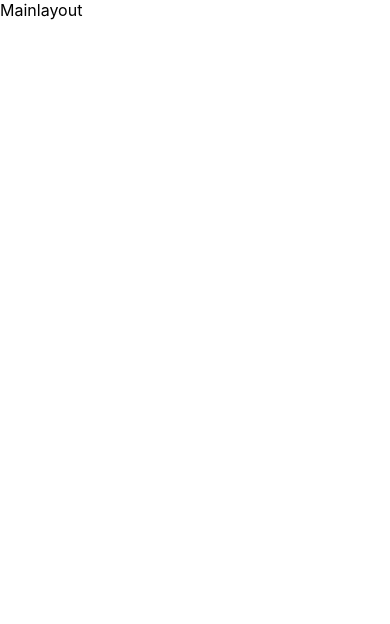
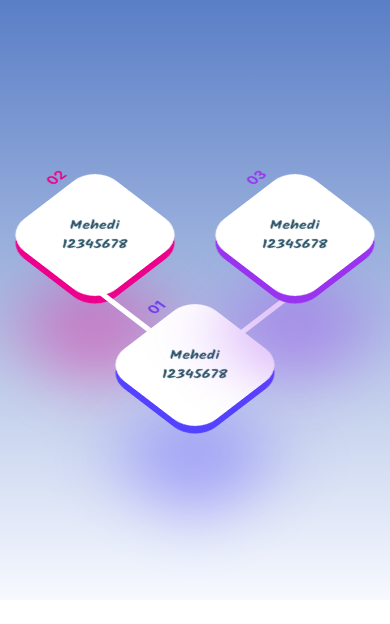
Before and after one commit to Konnexions-Ksac/DataViz, a React (Create React App) app in the folder my-app/: page / in a window 390 px wide. Shown: the top 624 px of the page. Built offline with nearby package versions, Linux system fonts and the light colour scheme.

Commit message:
Ranking done

```diff
--- /dev/null
+++ b/my-app/src/components/Ranking/Ranking.css
@@ -0,0 +1,332 @@
+@import url("https://fonts.googleapis.com/css2?family=Kalam:wght@400;700&display=swap");
+.ranking {
+  height: 800px;
+  background-image: linear-gradient(#5a7ec6, #f7f9ff);
+}
+
+.ranking-container {
+  max-width: 1200px;
+  margin: 0 auto;
+  padding: 100px 15px;
+  display: grid;
+  grid-template-columns: repeat(3, 1fr);
+  justify-items: center;
+  height: 100%;
+}
+
+.container-1 {
+  order: 0;
+  margin-top: 35px;
+  margin-left: 100px;
+}
+.container-2 {
+  order: 1;
+  margin-bottom: 35px;
+  align-self: flex-end;
+}
+.container-3 {
+  order: 2;
+  margin-top: 35px;
+  margin-right: 100px;
+}
+
+.box-container {
+  position: relative;
+  width: 250px;
+  height: 250px;
+  display: flex;
+  justify-content: center;
+  align-items: center;
+}
+
+.title {
+  position: absolute;
+  width: 100%;
+  height: 100%;
+  text-align: center;
+  top: -70px;
+  right: 10px;
+  transform: rotateX(45deg) rotateZ(-45deg);
+}
+.title-1 {
+  color: #5342ff;
+}
+.title-2 {
+  color: #ec008c;
+}
+.title-3 {
+  color: #9933ef;
+}
+
+.title h1 {
+  font-size: 40px;
+}
+
+.box {
+  position: relative;
+  width: 250px;
+  height: 250px;
+  transform: rotateX(40deg) rotateZ(-45deg);
+  z-index: 1;
+}
+
+.box-data {
+  position: absolute;
+  width: 250px;
+  height: 250px;
+  background-color: #fff;
+  z-index: 2;
+  border-radius: 50px;
+  display: flex;
+  justify-content: center;
+  align-items: center;
+}
+
+.underlay {
+  position: absolute;
+  width: 250px;
+  height: 250px;
+  z-index: 1;
+  border-radius: 50px;
+  top: 12px;
+  right: 12px;
+}
+
+.underlay-1 {
+  background-color: #ec008c;
+  box-shadow: -80px 80px 70px 0 rgba(236, 0, 140, 0.35);
+}
+.underlay-2 {
+  background-color: #5342ff;
+  box-shadow: -80px 80px 70px 0 rgba(83, 66, 255, 0.35);
+}
+.underlay-3 {
+  background-color: #9933ef;
+  box-shadow: -80px 80px 70px 0 rgba(153, 51, 239, 0.35);
+}
+
+.box-credential {
+  padding: 10px 20px;
+  display: flex;
+  flex-direction: column;
+  justify-content: center;
+  align-items: center;
+  border-radius: 10px;
+  box-shadow: 0 10px 5px 5px rgba(0, 0, 0, 0.1);
+  transform: rotate(45deg);
+}
+
+.box-credential h2 {
+  font-family: "Kalam", cursive;
+  font-size: 16px;
+  text-align: center;
+  color: rgb(43, 84, 104);
+}
+
+.box-name {
+  font-size: 25px !important;
+}
+
+.line {
+  position: absolute;
+  height: 100%;
+  width: 10px;
+  background-color: #fff;
+}
+
+.line-1 {
+  top: -100%;
+  left: 50%;
+  transform: translateX(-50%);
+}
+.line-2 {
+  left: 145%;
+  transform: rotate(90deg) translateX(50%);
+}
+
+/*----------- Media Queries ----------- */
+
+@media (max-width: 980px) {
+  .box-container {
+    width: 200px;
+    height: 200px;
+  }
+
+  .title {
+    top: -50px;
+    right: 20px;
+  }
+  .title h1 {
+    font-size: 35px;
+  }
+
+  .box {
+    width: 200px;
+    height: 200px;
+  }
+
+  .box-data {
+    width: 200px;
+    height: 200px;
+  }
+
+  .underlay {
+    width: 200px;
+    height: 200px;
+    top: 10px;
+    right: 10px;
+  }
+  .box-credential {
+    padding: 10px;
+  }
+  .box-name {
+    font-size: 20px !important;
+  }
+  .container-1 {
+    margin-top: 80px;
+  }
+  .container-2 {
+    margin-bottom: 100px;
+  }
+  .container-3 {
+    margin-top: 80px;
+  }
+}
+
+@media (max-width: 810px) {
+  .ranking {
+    height: 600px;
+  }
+  .box-container {
+    width: 180px;
+    height: 180px;
+  }
+
+  .title {
+    top: -40px;
+    right: 10px;
+  }
+  .title h1 {
+    font-size: 30px;
+  }
+
+  .box {
+    width: 180px;
+    height: 180px;
+  }
+
+  .box-data {
+    width: 180px;
+    height: 180px;
+  }
+
+  .underlay {
+    width: 180px;
+    height: 180px;
+  }
+  .box-credential {
+    padding: 5px;
+  }
+  .box-name {
+    font-size: 18px !important;
+  }
+  .container-1 {
+    margin-top: 20px;
+    margin-left: 50px;
+  }
+  .container-2 {
+    margin-bottom: 20px;
+  }
+  .container-3 {
+    margin-top: 20px;
+    margin-right: 50px;
+  }
+}
+
+@media (max-width: 650px) {
+  .box-container {
+    width: 150px;
+    height: 150px;
+  }
+  .title h1 {
+    font-size: 16px;
+  }
+  .box {
+    width: 150px;
+    height: 150px;
+  }
+  .box-data {
+    width: 150px;
+    height: 150px;
+    border-radius: 30px;
+  }
+  .underlay {
+    width: 150px;
+    height: 150px;
+    border-radius: 30px;
+  }
+  .box-credential {
+    box-shadow: none;
+  }
+  .container-1 {
+    margin-top: 50px;
+    margin-right: -50px;
+    margin-left: 0;
+  }
+  .container-2 {
+    margin-bottom: 50px;
+  }
+  .container-3 {
+    margin-top: 50px;
+    margin-left: -50px;
+    margin-right: 0;
+  }
+}
+@media (max-width: 520px) {
+  .ranking-container {
+    padding: 100px 10px;
+  }
+  .box-container {
+    width: 130px;
+    height: 130px;
+  }
+  .title {
+    top: -30px;
+    right: 0;
+  }
+
+  .title h1 {
+    font-size: 16px;
+  }
+  .box {
+    width: 130px;
+    height: 130px;
+  }
+  .box-data {
+    width: 130px;
+    height: 130px;
+  }
+  .underlay {
+    width: 130px;
+    height: 130px;
+    top: 7px;
+    right: 7px;
+  }
+  .box-name {
+    font-size: 16px !important;
+  }
+  .container-1 {
+    margin-top: 70px;
+    margin-right: -50px;
+  }
+  .container-2 {
+    margin-bottom: 70px;
+  }
+  .container-3 {
+    margin-top: 70px;
+    margin-left: -50px;
+  }
+  .line {
+    width: 6px;
+  }
+}
--- /dev/null
+++ b/my-app/src/components/Ranking/Ranking.js
@@ -0,0 +1,58 @@
+import React from "react";
+import "./Ranking.css";
+
+const Ranking = () => {
+  return (
+    <div className="ranking">
+      <div className="ranking-container">
+        <div className="box-container container-2">
+          <div className="title title-1">
+            <h1>01</h1>
+          </div>
+          <div className="box">
+            <div className="box-data">
+              <div className="box-credential">
+                <h2 className="box-name">Mehedi</h2>
+                <h2>12345678</h2>
+              </div>
+            </div>
+            <div className="underlay underlay-2"></div>
+            <div className="line line-1"></div>
+            <div className="line line-2"></div>
+          </div>
+        </div>
+        <div className="box-container container-1">
+          <div className="title title-2">
+            <h1>02</h1>
+          </div>
+          <div className="box">
+            <div className="box-data">
+              <div className="box-credential">
+                <h2 className="box-name">Mehedi</h2>
+                <h2>12345678</h2>
+              </div>
+            </div>
+            <div className="underlay underlay-1"></div>
+          </div>
+        </div>
+
+        <div className="box-container container-3">
+          <div className="title title-3">
+            <h1>03</h1>
+          </div>
+          <div className="box">
+            <div className="box-data">
+              <div className="box-credential">
+                <h2 className="box-name">Mehedi</h2>
+                <h2>12345678</h2>
+              </div>
+            </div>
+            <div className="underlay underlay-3"></div>
+          </div>
+        </div>
+      </div>
+    </div>
+  );
+};
+
+export default Ranking;
--- a/my-app/src/layout/Mainlayout.js
+++ b/my-app/src/layout/Mainlayout.js
@@ -1,11 +1,14 @@
 // call your components here
 //style them in mainlayout.css
-import React from 'react'
+import React from "react";
+import Ranking from "../components/Ranking/Ranking";
 
 const Mainlayout = () => {
   return (
-    <div>Mainlayout</div>
-  )
-}
+    <>
+      <Ranking />
+    </>
+  );
+};
 
-export default Mainlayout
+export default Mainlayout;
```
Also changed, not shown: 1 other file (tests, documents, lock files or other folders).
